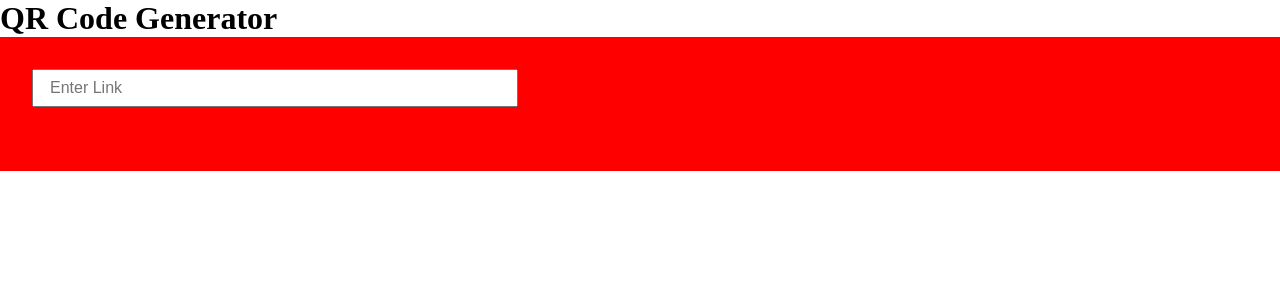
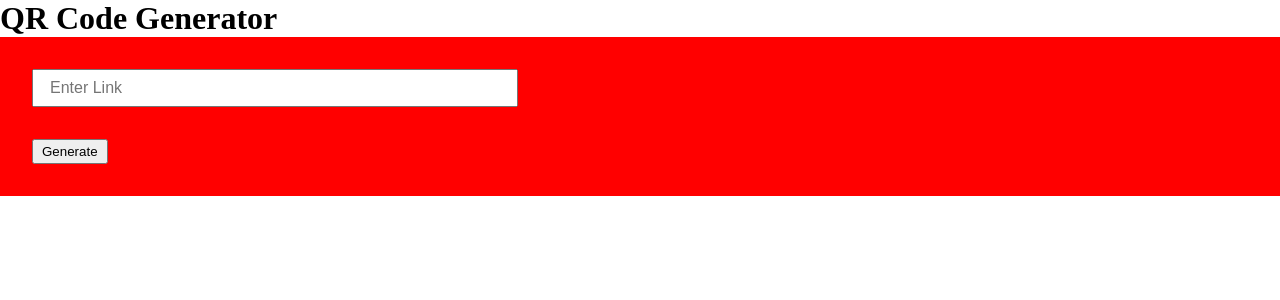
Before and after one commit to Dopetwist/React-QR-Code-generator, a React (Vite) app: page / in a window 1280 px wide. Shown: the top 300 px of the page. Built offline with nearby package versions, Linux system fonts and the light colour scheme.

Commit message:
feat: add button

```diff
--- a/src/components/QrCode.jsx
+++ b/src/components/QrCode.jsx
@@ -3,10 +3,12 @@ import { QRCodeSVG } from "qrcode.react";
 
 function QrCode() {
     const [ inputValue, setInputValue ] = useState("");
+    const [ buttonText, setButtonText ] = useState("Generate");
 
     const handleChange = (e) => {
         setInputValue(e.target.value);
     }
+
 
     return (
         <div>
@@ -18,6 +20,8 @@ function QrCode() {
                 placeholder="Enter Link"
                 />
 
+                <button className="btn"> {buttonText} </button>
+
                 {inputValue && <QRCodeSVG value={inputValue} />}
             </div>
         </div>
--- a/src/index.css
+++ b/src/index.css
@@ -17,3 +17,8 @@
     margin-bottom: 2rem;
     padding: 0.5rem 1rem;
 }
+
+.btn {
+    width: max-content;
+    padding: 0.2rem 0.5rem;
+}
```
